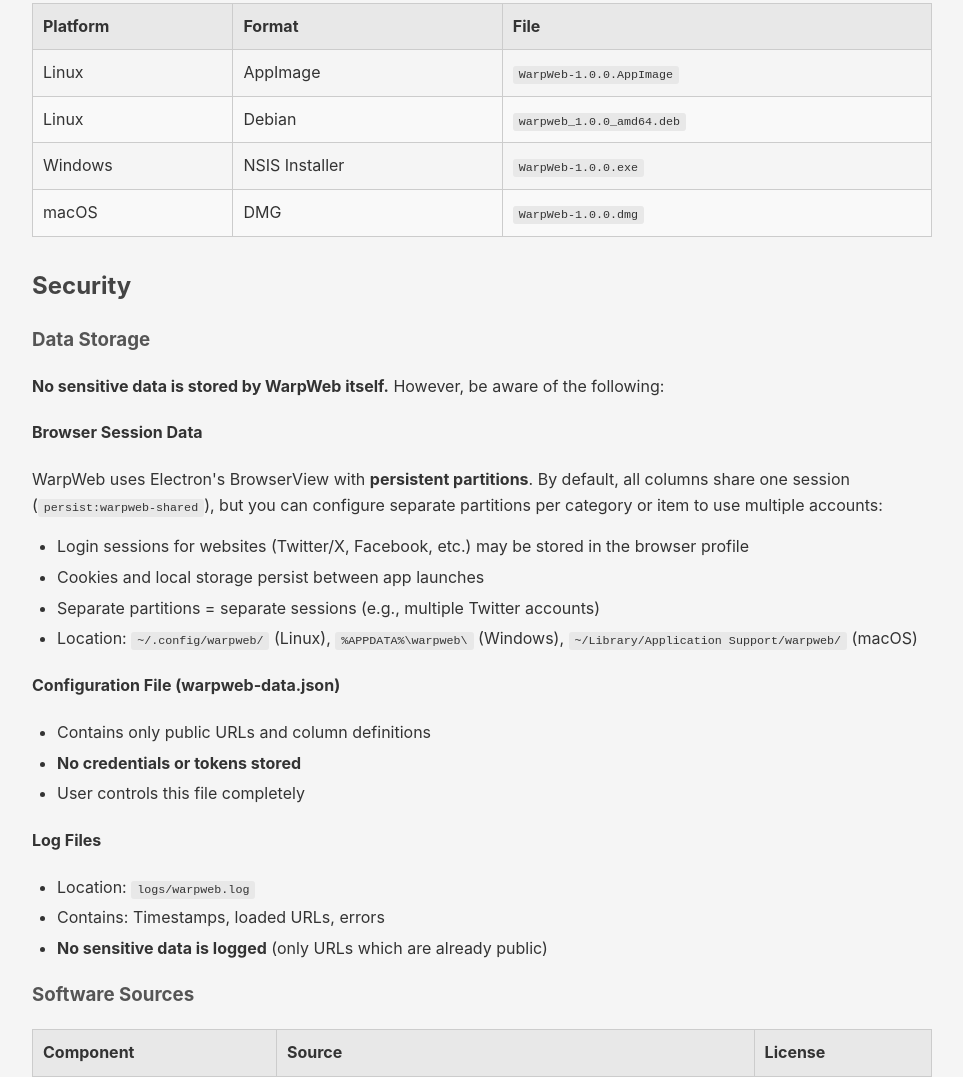
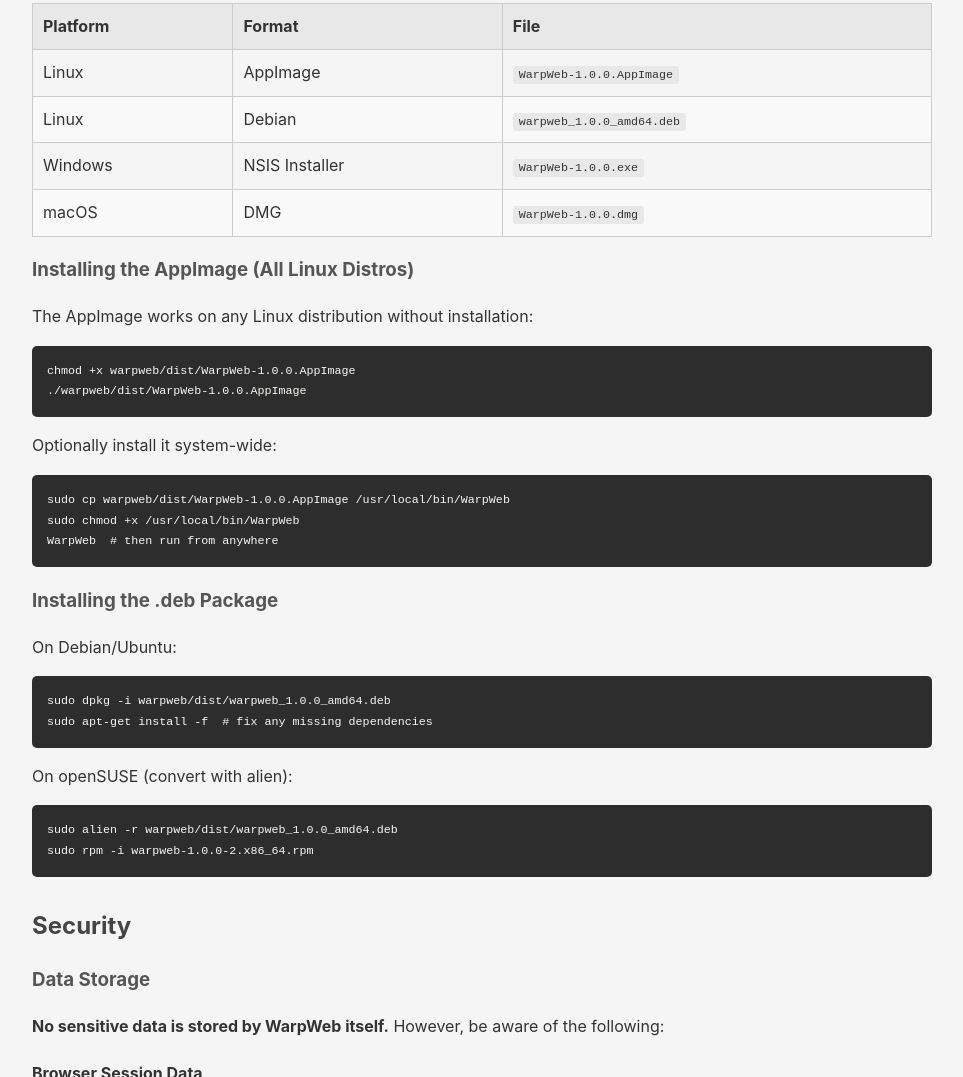
Before and after one commit to aotto1968/warpweb, an Electron app: page README.html in a window 1200 px wide. Shown: the part 6205-7282 px from the top of the page, without its empty margins (118-1081 px from the left). Drawn offline with Linux system fonts and the light colour scheme.

Commit message:
Rename README_warpweb.* to README.*

```diff
--- a/README_warpweb.html
+++ b/README.html
@@ -354,6 +354,25 @@
 <td><code>WarpWeb-1.0.0.dmg</code></td>
 </tr>
 </tbody></table>
+<h3>Installing the AppImage (All Linux Distros)</h3>
+<p>The AppImage works on any Linux distribution without installation:</p>
+<pre><code class="language-bash">chmod +x warpweb/dist/WarpWeb-1.0.0.AppImage
+./warpweb/dist/WarpWeb-1.0.0.AppImage
+</code></pre>
+<p>Optionally install it system-wide:</p>
+<pre><code class="language-bash">sudo cp warpweb/dist/WarpWeb-1.0.0.AppImage /usr/local/bin/WarpWeb
+sudo chmod +x /usr/local/bin/WarpWeb
+WarpWeb  # then run from anywhere
+</code></pre>
+<h3>Installing the .deb Package</h3>
+<p>On Debian/Ubuntu:</p>
+<pre><code class="language-bash">sudo dpkg -i warpweb/dist/warpweb_1.0.0_amd64.deb
+sudo apt-get install -f  # fix any missing dependencies
+</code></pre>
+<p>On openSUSE (convert with alien):</p>
+<pre><code class="language-bash">sudo alien -r warpweb/dist/warpweb_1.0.0_amd64.deb
+sudo rpm -i warpweb-1.0.0-2.x86_64.rpm
+</code></pre>
 <h2>Security</h2>
 <h3>Data Storage</h3>
 <p><strong>No sensitive data is stored by WarpWeb itself.</strong> However, be aware of the following:</p>
--- a/src/main.js
+++ b/src/main.js
@@ -464,7 +464,7 @@
         return;
     }
 
-    const helpHtmlPath = path.join(__dirname, '..', 'README_warpweb.html');
+    const helpHtmlPath = path.join(__dirname, '..', 'README.html');
 
     if (!fs.existsSync(helpHtmlPath)) {
         logStream.write('[Error] README_warpweb.html not found\n');
```
Also changed, not shown: convert-readme.js (+4 -4 lines), README.md (added), 1 other file.
